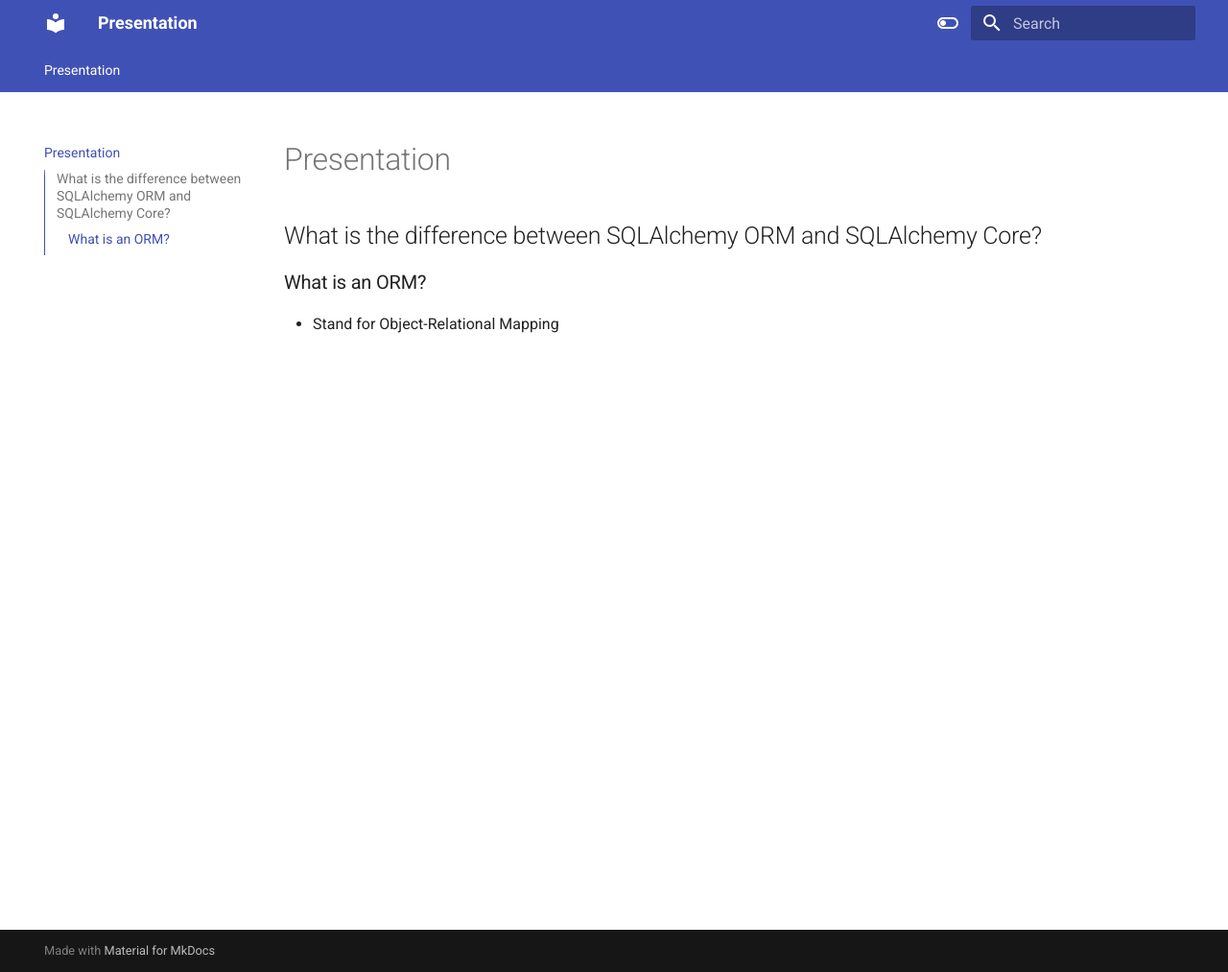
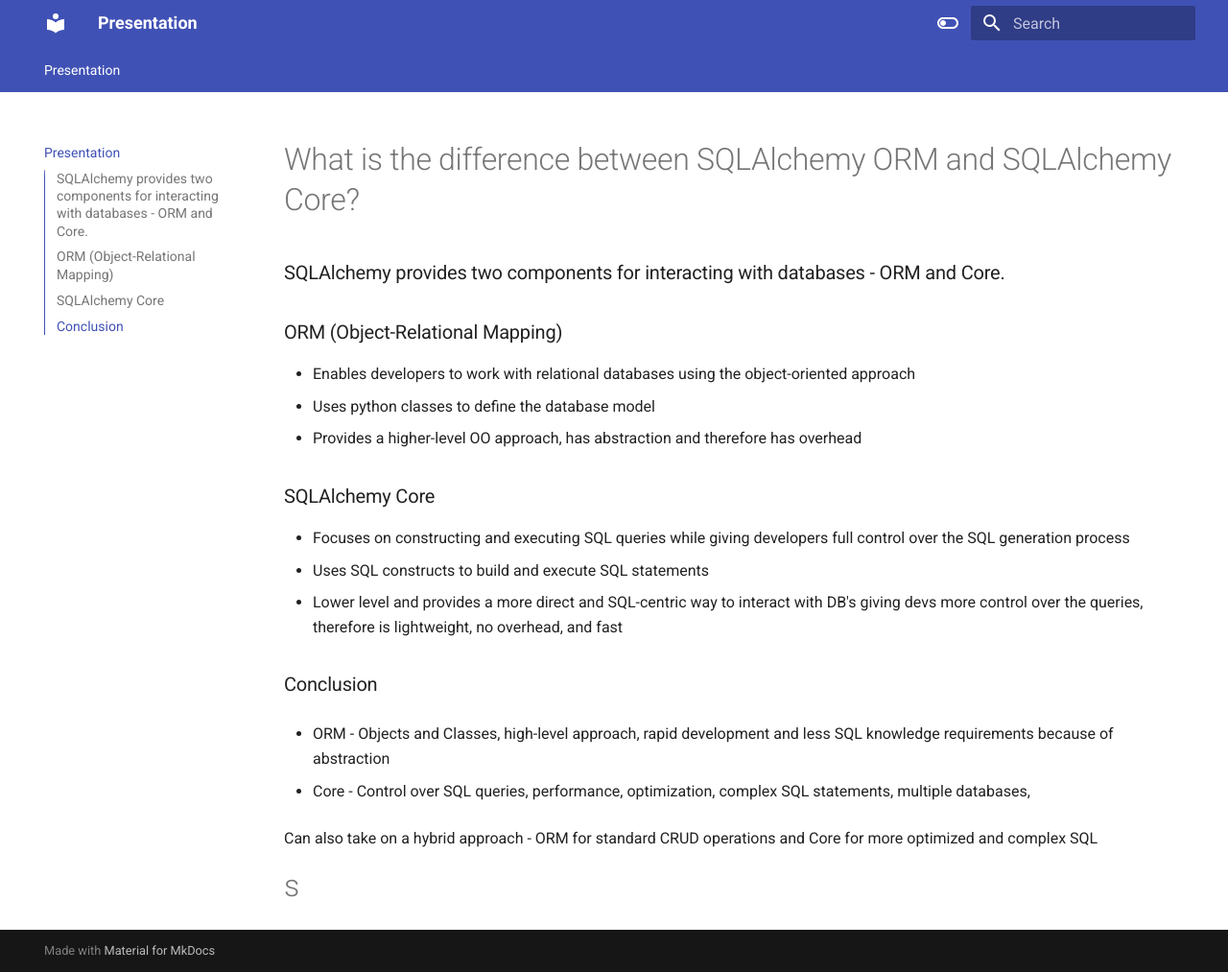
Before and after one commit to srtk-Negi/SQLAlchemy-mkdocs, an MkDocs documentation site: the page built from docs/index.md, in a window 1280 px wide and 1013 px high. Shown: the whole window at 96% size. Built offline with MkDocs 1.6.1 and Material for MkDocs 9.7.7, drawn with Linux system fonts in a browser that asks for light colours.

Commit message:
difference between SQLAlchemy ORM and Core

```diff
--- a/docs/index.md
+++ b/docs/index.md
@@ -1,4 +1,23 @@
-## What is the difference between SQLAlchemy ORM and SQLAlchemy Core?
+# What is the difference between SQLAlchemy ORM and SQLAlchemy Core?
 
-### What is an ORM?
-- Stand for Object-Relational Mapping
+### SQLAlchemy provides two components for interacting with databases - ORM and Core.
+
+### ORM (Object-Relational Mapping)
+- Enables developers to work with relational databases using the object-oriented approach
+- Uses python classes to define the database model
+- Provides a higher-level OO approach, has abstraction and therefore has overhead
+
+### SQLAlchemy Core
+- Focuses on constructing and executing SQL queries while giving developers full control over the SQL generation process
+- Uses SQL constructs to build and execute SQL statements
+- Lower level and provides a more direct and SQL-centric way to interact with DB's giving devs more control over the queries, therefore is lightweight, no overhead, and fast
+
+
+### Conclusion
+- ORM - Objects and Classes, high-level approach, rapid development and less SQL knowledge requirements because of abstraction
+
+- Core - Control over SQL queries, performance, optimization, complex SQL statements, multiple databases,
+
+Can also take on a hybrid approach - ORM for standard CRUD operations and Core for more optimized and complex SQL
+
+# s
```
